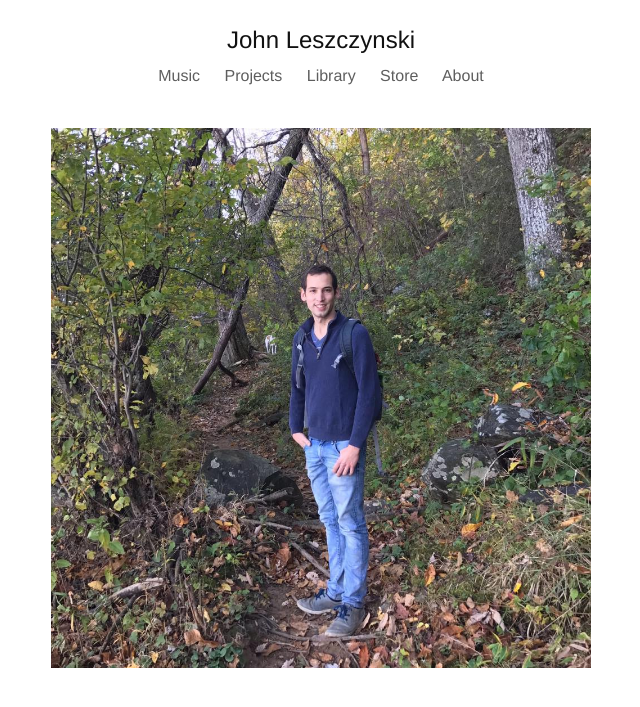
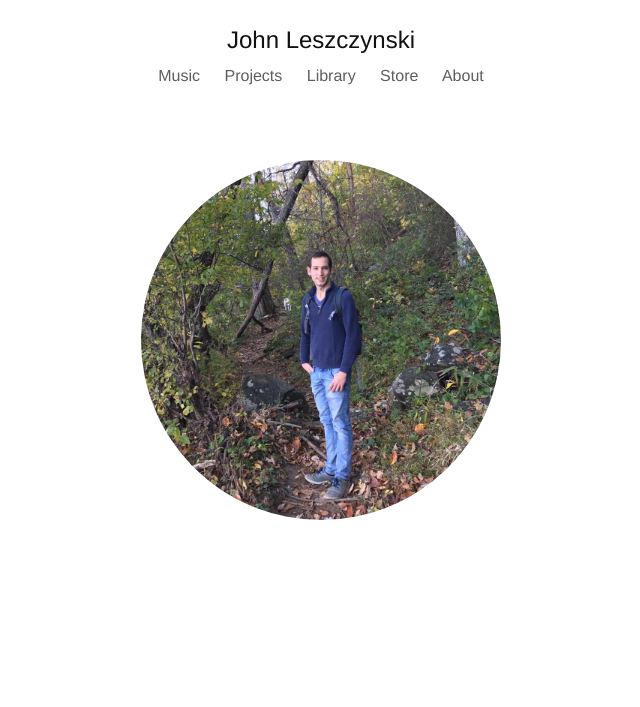
Before and after one commit to ave-llan/ave-llan.github.io, a Jekyll site: the page built from about/index.html, in a window 1280 px wide. Shown: the top 707 px of the page, without its empty margins (319-959 px from the left). Built offline with Jekyll 4.4.1, drawn with Linux system fonts in a browser that asks for light colours.

Commit message:
style profile image

```diff
--- /dev/null
+++ b/_sass/_about.scss
@@ -0,0 +1,8 @@
+$profile-image-width: $narrow-content-width * 0.6;
+
+#profile-image {
+  max-width: $profile-image-width;
+  border-radius: $profile-image-width / 2;
+  display: inline;
+  margin-top: 2rem;
+}
--- a/_sass/_base.scss
+++ b/_sass/_base.scss
@@ -162,6 +162,10 @@ pre {
         max-width:         calc(#{$wide-content-width} - (#{$spacing-unit} * 2));
     }
 
+    &.center-content {
+        text-align: center;
+    }
+
     margin-right: auto;
     margin-left: auto;
     padding-right: $spacing-unit;
--- a/about/index.html
+++ b/about/index.html
@@ -5,6 +5,6 @@ permalink: /about/
 order: 5
 ---
 
-<div class="wrapper narrow">
+<div class="wrapper narrow center-content">
   <img src="/assets/john.jpg" id="profile-image" alt="John Leszczynski">
 </div>
--- a/css/main.scss
+++ b/css/main.scss
@@ -55,5 +55,6 @@ $on-laptop:            800px;
         "syntax-highlighting",
         "library",
         "music",
-        "music-machine"
+        "music-machine",
+        "about"
 ;
```
